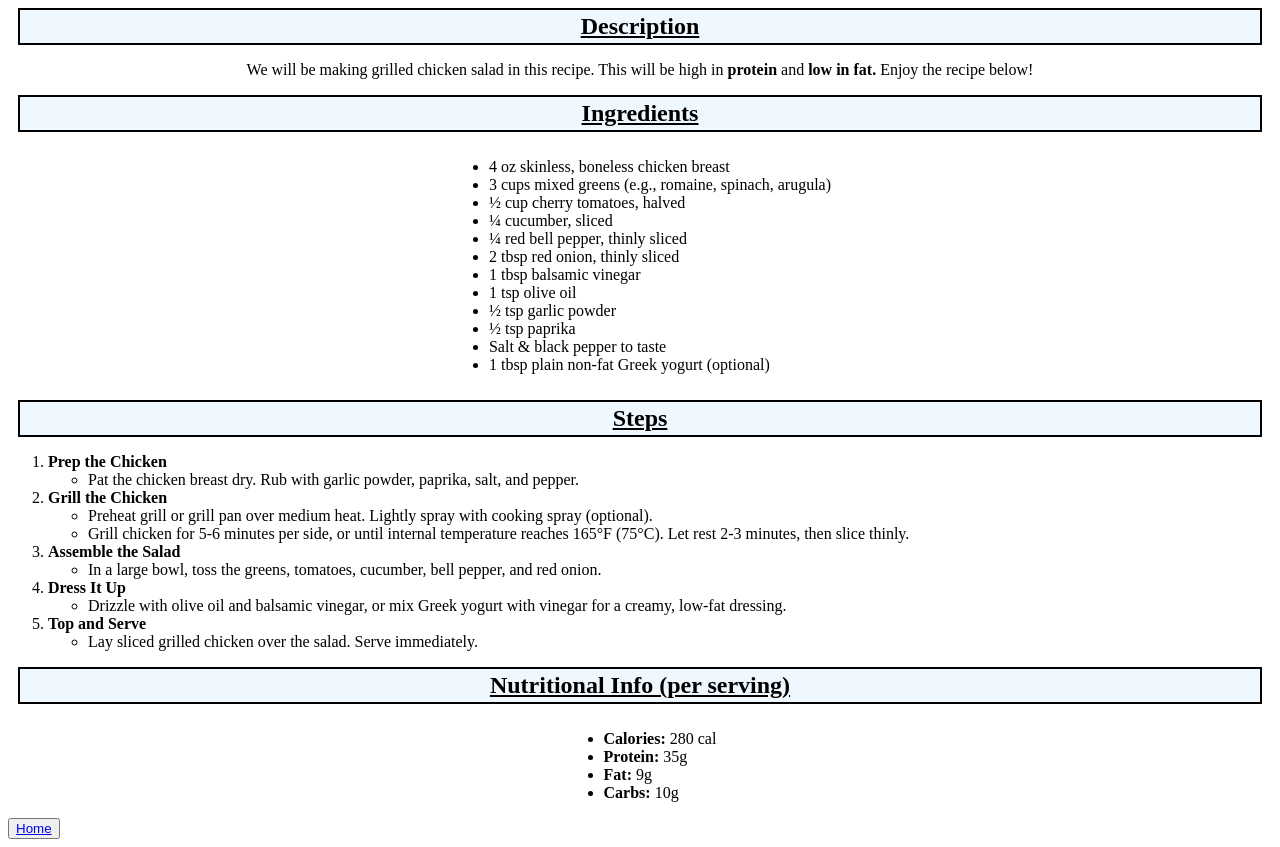
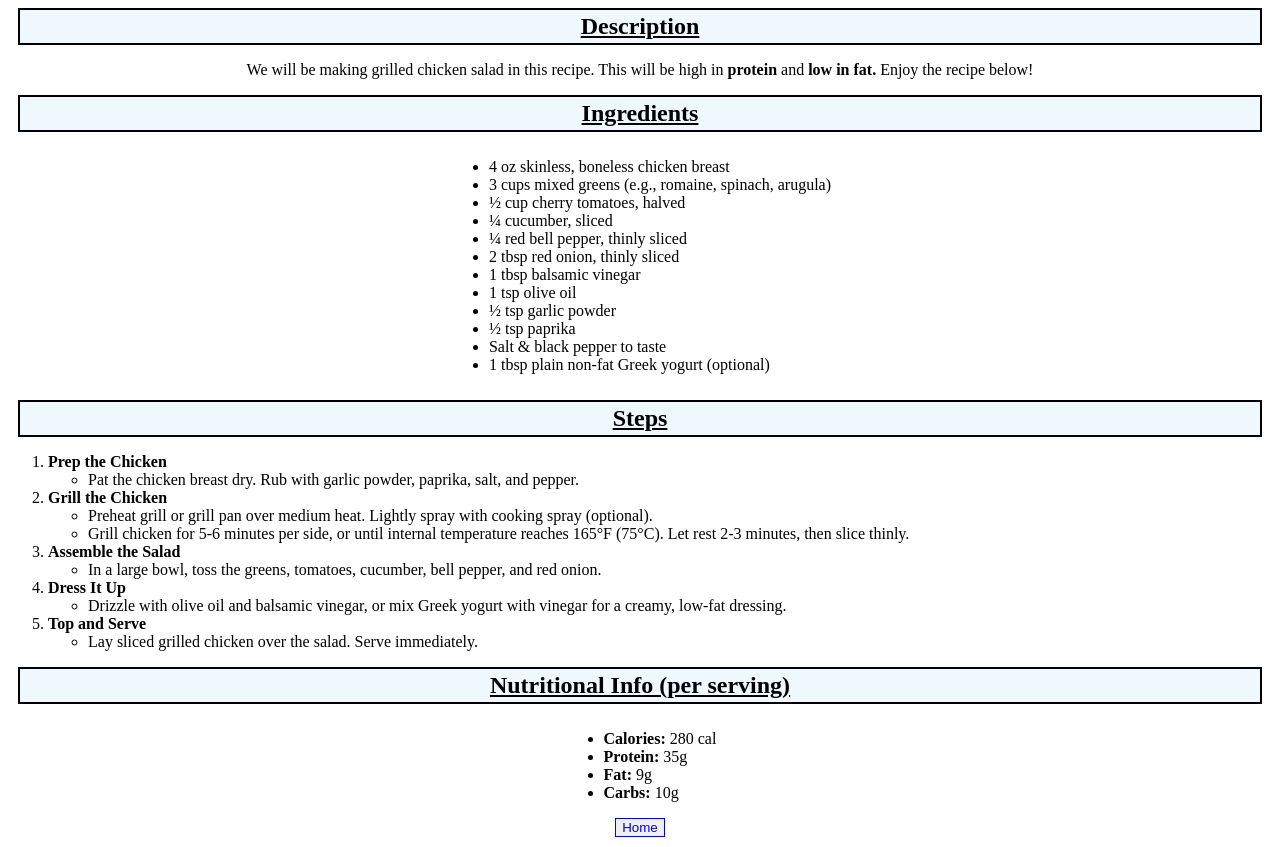
Before and after one commit to aaronaulet/odin-recipes, a plain HTML site: page recipes/grilled-chicken-salad.html in a window 1280 px wide. Shown: the part 137-984 px from the top of the page. Drawn offline with Linux system fonts and the light colour scheme.

Commit message:
added declarations to button so that it's centered in the bottom of the page and removed link's underline

```diff
--- a/recipes/grilled.css
+++ b/recipes/grilled.css
@@ -29,3 +29,11 @@ div.list{
     display:inline-block;
     text-align:left;
 }
+button{
+    display:block;
+    margin:auto;
+    border: 1px solid blue;
+}
+a{
+    text-decoration:none;
+}
```
